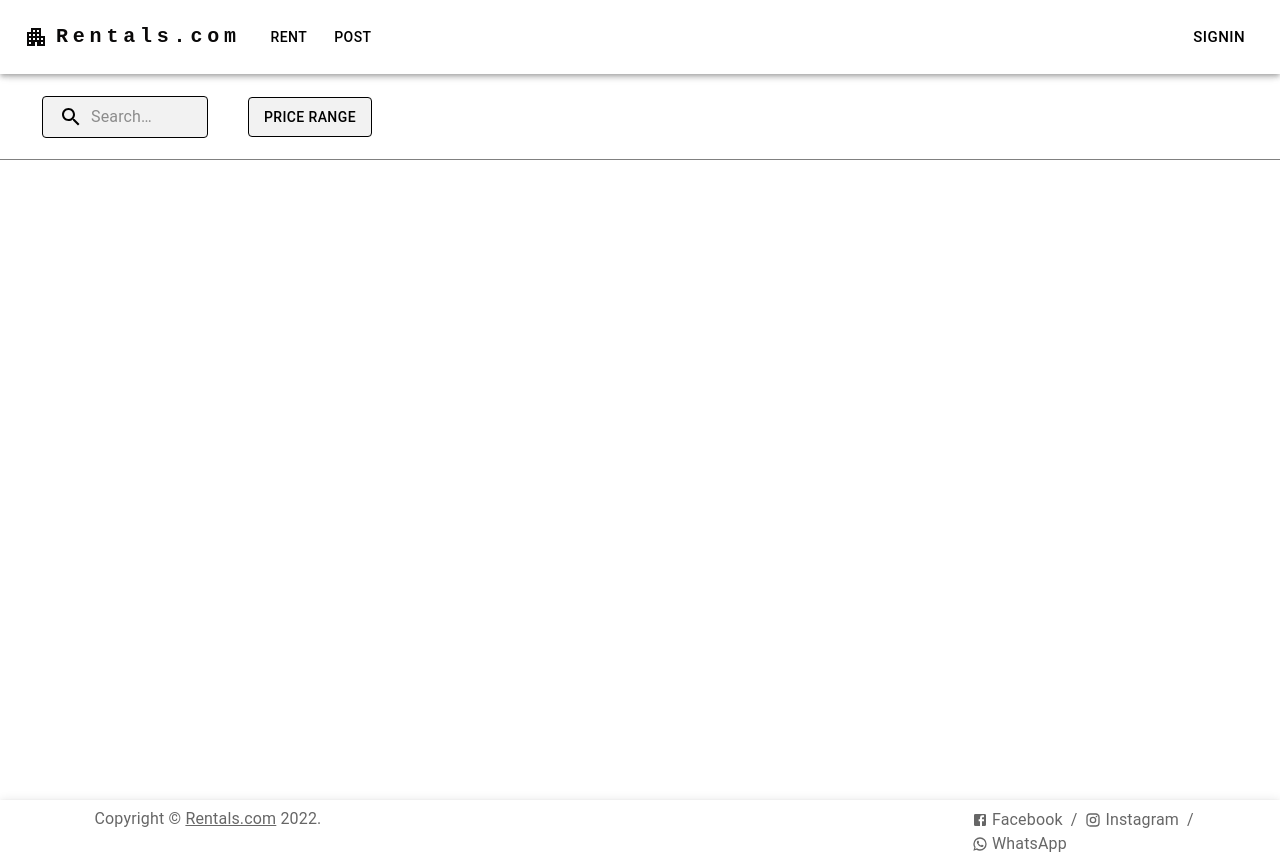
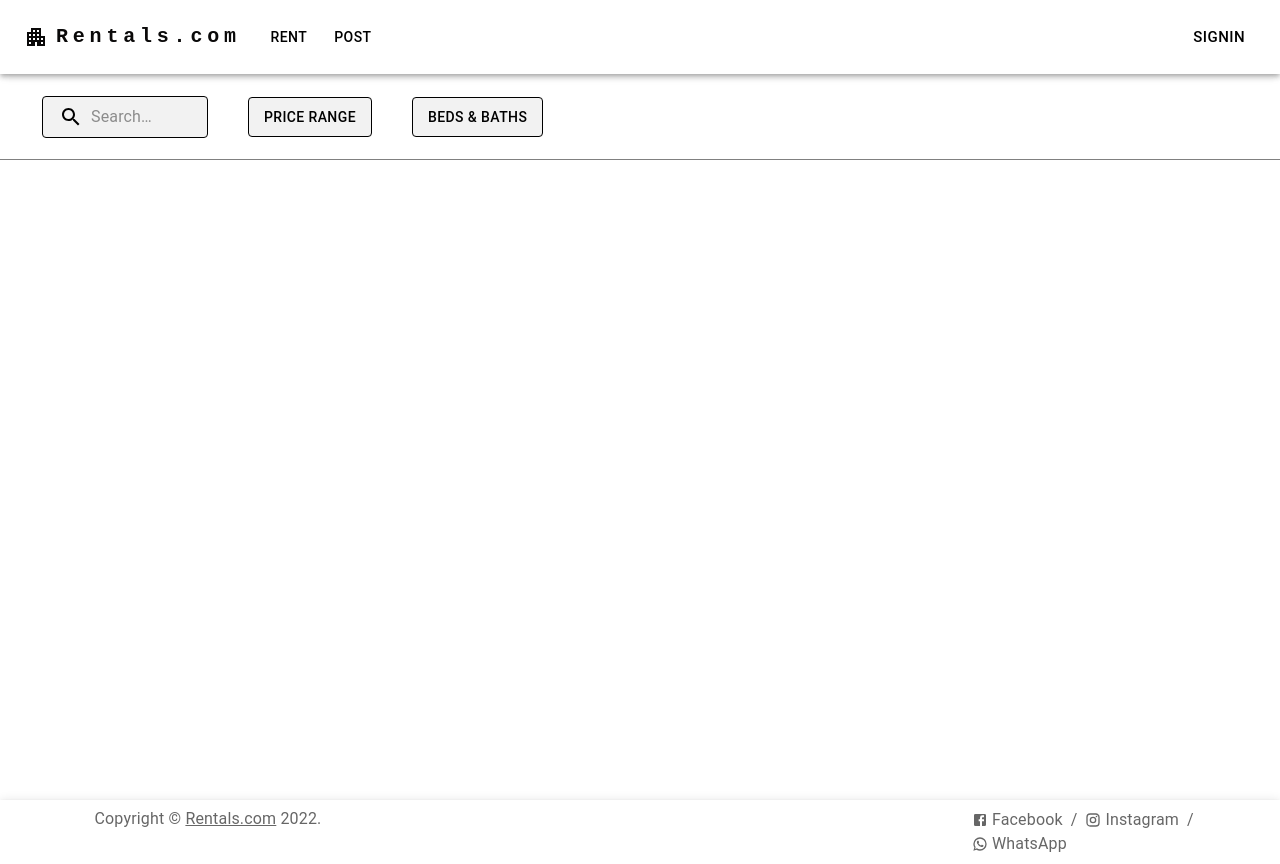
Before and after one commit to FancleX/Rentals, a React (Create React App) app in the folder client/: page /rent in a window 1280 px wide. Built offline with nearby package versions, Linux system fonts and the light colour scheme.

Commit message:
updated filters

```diff
--- /dev/null
+++ b/client/src/components/BedBathFilter.jsx
@@ -0,0 +1,150 @@
+import React, { Component } from 'react';
+import PropTypes from 'prop-types';
+import Button from '@mui/material/Button';
+import Dialog from '@mui/material/Dialog';
+import DialogTitle from '@mui/material/DialogTitle';
+import DialogContent from '@mui/material/DialogContent';
+import DialogActions from '@mui/material/DialogActions';
+import FormControl from '@mui/material/FormControl';
+import Box from '@mui/material/Box';
+import ButtonWrapper from './ButtonWrapper';
+import ToggleButton from '@mui/material/ToggleButton';
+import ToggleButtonGroup from '@mui/material/ToggleButtonGroup';
+
+
+export default class BedBathFilter extends Component {
+
+    state = {
+        open: false,
+        bedroomOptions: ['Any', '1', '2', '3', '4', '5'],
+        bathroomOptions: ['Any', '1', '1.5', '2', '3', '4'],
+        tempRoomsValue: {
+            numberOfBedrooms: '',
+            numberOfBathrooms: ''
+        },
+        currentRoomsValue: {
+            numberOfBedrooms: '',
+            numberOfBathrooms: ''
+        }
+    };
+
+    handleClickOpen = () => {
+        this.setState({ open: true });
+    };
+
+    handleClose = (_, reason) => {
+        if (reason === 'backdropClick') {
+            return;
+        }
+    };
+
+    handleBedroomToggleButton = (_, newValue) => {
+        this.setState((prevState) => ({
+            tempRoomsValue: {
+                ...prevState.tempRoomsValue,
+                numberOfBedrooms: newValue
+            }
+        }));
+    };
+
+    handleBathroomToggleButton = (_, newValue) => {
+        this.setState((prevState) => ({
+            tempRoomsValue: {
+                ...prevState.tempRoomsValue,
+                numberOfBathrooms: newValue
+            }
+        }));
+    };
+
+    handleDialogChange = (event) => {
+        const btnName = event.currentTarget.innerText;
+        const { tempRoomsValue } = this.state;
+        // sync change
+        if (btnName === 'OK') {
+            this.setState({ currentRoomsValue: { ...tempRoomsValue } });
+        }
+        this.setState({ open: false });
+    }
+
+    priceRangeDisplay = () => {
+        const { numberOfBedrooms, numberOfBathrooms } = this.state.currentRoomsValue;
+
+        if ((numberOfBedrooms && numberOfBathrooms) && (!isNaN(numberOfBedrooms) && !isNaN(numberOfBathrooms))) {
+            return `${numberOfBedrooms}+ bd, ${numberOfBathrooms}+ ba`;
+        }
+        if (numberOfBedrooms && !isNaN(numberOfBedrooms)) {
+            return `${numberOfBedrooms}+ bd, 0+ ba`;
+        }
+        if (numberOfBathrooms && !isNaN(numberOfBathrooms)) {
+            return `0+ bd, ${numberOfBathrooms}+ ba`;
+        }
+        return 'Beds & Baths';;
+    };
+
+    render() {
+        return (
+            <ButtonWrapper>
+                <Button variant='outlined'
+                    sx={{
+                        height: '100%',
+                        color: 'black',
+                        '&:hover': {
+                            borderColor: 'black'
+                        },
+                        borderColor: 'inherit',
+                    }}
+                    onClick={this.handleClickOpen}
+                >
+                    {this.priceRangeDisplay()}
+                </Button>
+                <Dialog disableEscapeKeyDown open={this.state.open} onClose={this.handleClose}>
+                    <DialogTitle sx={{ backgroundColor: 'grey.200' }}>Number of Bedrooms</DialogTitle>
+                    <DialogContent dividers>
+                        <Box component="form" sx={{ display: 'flex', flexWrap: 'wrap' }}>
+                            <FormControl sx={{ m: 1, minWidth: 300 }}>
+                                <ToggleButtonGroup
+                                    color="primary"
+                                    value={this.state.tempRoomsValue.numberOfBedrooms}
+                                    exclusive
+                                    onChange={this.handleBedroomToggleButton}
+                                    aria-label="Platform"
+                                >
+                                    {this.state.bedroomOptions.map((number, index) => {
+                                        return (
+                                            <ToggleButton key={index} value={number}>{isNaN(number) ? number : `${number}+`}</ToggleButton>
+                                        );
+                                    })}
+                                </ToggleButtonGroup>
+                            </FormControl>
+                        </Box>
+                    </DialogContent>
+                    <DialogTitle sx={{ backgroundColor: 'grey.200' }}>Number of Bathrooms</DialogTitle>
+                    <DialogContent dividers>
+                        <Box component="form" sx={{ display: 'flex', flexWrap: 'wrap' }}>
+                            <FormControl sx={{ m: 1, minWidth: 300 }}>
+                                <ToggleButtonGroup
+                                    color="primary"
+                                    value={this.state.tempRoomsValue.numberOfBathrooms}
+                                    exclusive
+                                    onChange={this.handleBathroomToggleButton}
+                                    aria-label="Platform"
+                                >
+                                    {this.state.bathroomOptions.map((number, index) => {
+                                        return (
+                                            <ToggleButton key={index} value={number}>{isNaN(number) ? number : `${number}+`}</ToggleButton>
+                                        );
+                                    })}
+                                </ToggleButtonGroup>
+                            </FormControl>
+                        </Box>
+                    </DialogContent>
+                    <DialogActions>
+                        <Button onClick={this.handleDialogChange}>Cancel</Button>
+                        <Button onClick={this.handleDialogChange}>Ok</Button>
+                    </DialogActions>
+                </Dialog>
+            </ButtonWrapper>
+
+        )
+    }
+}
--- /dev/null
+++ b/client/src/components/ButtonWrapper.jsx
@@ -0,0 +1,20 @@
+import { styled, alpha } from '@mui/material/styles';
+
+const ButtonWrapper = styled('div')(({ theme }) => ({
+    position: 'relative',
+    borderRadius: theme.shape.borderRadius,
+    border: '1px solid grey.500',
+    height: '40px',
+    backgroundColor: alpha(theme.palette.common.black, 0.05),
+    '&:hover': {
+        backgroundColor: alpha(theme.palette.common.black, 0.15),
+    },
+    marginLeft: 0,
+    width: '100%',
+    [theme.breakpoints.up('sm')]: {
+        marginLeft: theme.spacing(5),
+        width: 'auto',
+    },
+}));
+
+export default ButtonWrapper;
--- a/client/src/components/PriceFilter.jsx
+++ b/client/src/components/PriceFilter.jsx
@@ -1,7 +1,6 @@
 import React, { Component } from 'react';
 import PropTypes from 'prop-types';
 import Button from '@mui/material/Button';
-import { styled, alpha } from '@mui/material/styles';
 import Dialog from '@mui/material/Dialog';
 import DialogTitle from '@mui/material/DialogTitle';
 import DialogContent from '@mui/material/DialogContent';
@@ -12,23 +11,8 @@ import FormControl from '@mui/material/FormControl';
 import Select from '@mui/material/Select';
 import { Box, Typography } from '@mui/material';
 import OutlinedInput from '@mui/material/OutlinedInput';
+import ButtonWrapper from './ButtonWrapper';
 
-const ButtonWrap = styled('div')(({ theme }) => ({
-    position: 'relative',
-    borderRadius: theme.shape.borderRadius,
-    border: '1px solid grey.500',
-    height: '40px',
-    backgroundColor: alpha(theme.palette.common.black, 0.05),
-    '&:hover': {
-        backgroundColor: alpha(theme.palette.common.black, 0.15),
-    },
-    marginLeft: 0,
-    width: '100%',
-    [theme.breakpoints.up('sm')]: {
-        marginLeft: theme.spacing(5),
-        width: 'auto',
-    },
-}));
 
 export default class PriceFilter extends Component {
 
@@ -101,7 +85,7 @@ export default class PriceFilter extends Component {
 
     render() {
         return (
-            <ButtonWrap>
+            <ButtonWrapper>
                 <Button variant='outlined'
                     sx={{
                         height: '100%',
@@ -116,8 +100,8 @@ export default class PriceFilter extends Component {
                     {this.priceRangeDisplay()}
                 </Button>
                 <Dialog disableEscapeKeyDown open={this.state.open} onClose={this.handleClose}>
-                    <DialogTitle>Price Range</DialogTitle>
-                    <DialogContent>
+                    <DialogTitle sx={{backgroundColor: 'grey.200'}}>Price Range</DialogTitle>
+                    <DialogContent dividers>
                         <Box component="form" sx={{ display: 'flex', flexWrap: 'wrap' }}>
                             <FormControl sx={{ m: 1, minWidth: 120 }}>
                                 <InputLabel id="demo-dialog-select-label">Minimum</InputLabel>
@@ -161,7 +145,7 @@ export default class PriceFilter extends Component {
                         <Button onClick={this.handleDialogChange}>Ok</Button>
                     </DialogActions>
                 </Dialog>
-            </ButtonWrap>
+            </ButtonWrapper>
 
         )
     }
--- a/client/src/pages/Rent.jsx
+++ b/client/src/pages/Rent.jsx
@@ -4,6 +4,7 @@ import Toolbar from '@mui/material/Toolbar';
 import PriceFilter from '../components/PriceFilter';
 import SearchBar from '../components/SearchBar';
 import Box from '@mui/material/Box';
+import BedBathFilter from '../components/BedBathFilter';
 
 
 export default class Rent extends Component {
@@ -14,7 +15,7 @@ export default class Rent extends Component {
             <Toolbar>
                 <SearchBar />
                 <PriceFilter />
-
+                <BedBathFilter />
             </Toolbar>
             </AppBar>
         </Box>
```
